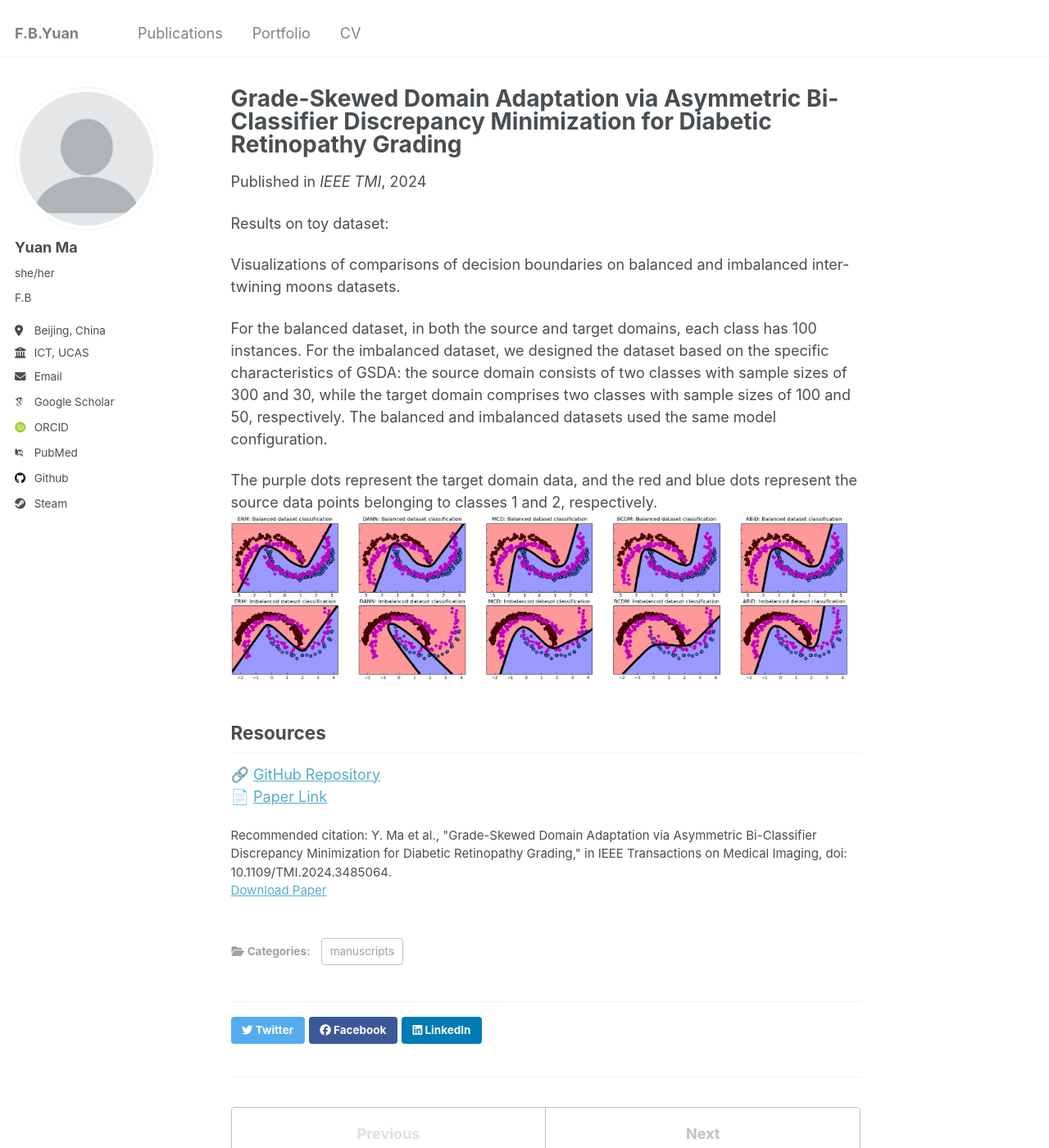
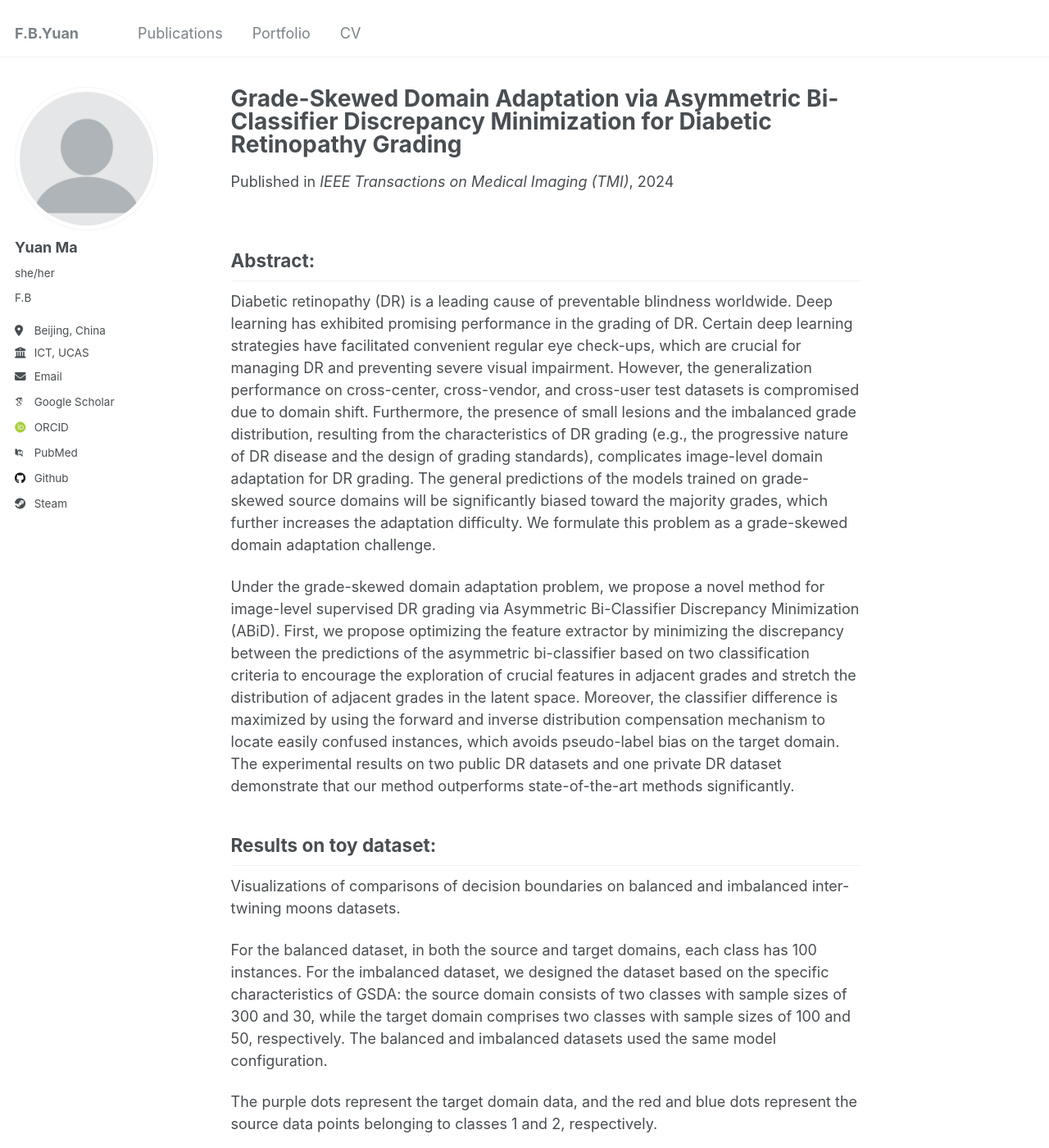
Before and after one commit to FByyyyuan/FByyyyuan.github.io, a Jekyll site: the page built from _publications/2009-10-01-paper-title-number-1.md, in a window 1280 px wide and 1400 px high. Shown: the whole window at 82% size. Built offline with Jekyll 4.4.1, drawn with Linux system fonts in a browser that asks for light colours; some web fonts are replaced.

Commit message:
Update 2009-10-01-paper-title-number-1.md

```diff
--- a/_publications/2009-10-01-paper-title-number-1.md
+++ b/_publications/2009-10-01-paper-title-number-1.md
@@ -5,19 +5,25 @@ category: manuscripts
 permalink: /publication/2009-10-01-paper-title-number-1
 excerpt: 'Diabetic retinopathy (DR) is a leading cause of preventable blindness, with deep learning showing promise in its grading. However, domain shifts, small lesions, and imbalanced grade distributions complicate generalization and adaptation, often leading to biased predictions. To address this, we propose Asymmetric Bi-Classifier Discrepancy Minimization (ABiD), which leverages classifier discrepancy and distribution compensation to enhance feature extraction and reduce bias, achieving state-of-the-art performance on multiple DR datasets.'
 date: 2024-10-16
-venue: 'IEEE TMI'
+venue: 'IEEE Transactions on Medical Imaging (TMI)'
 paperurl: 'https://ieeexplore.ieee.org/document/10731841'
 citation: 'Y. Ma et al., "Grade-Skewed Domain Adaptation via Asymmetric Bi-Classifier Discrepancy Minimization for Diabetic Retinopathy Grading," in IEEE Transactions on Medical Imaging, doi: 10.1109/TMI.2024.3485064.'
 ---
+## Abstract:
 
-Results on toy dataset:
+Diabetic retinopathy (DR) is a leading cause of preventable blindness worldwide. Deep learning has exhibited promising performance in the grading of DR. Certain deep learning strategies have facilitated convenient regular eye check-ups, which are crucial for managing DR and preventing severe visual impairment. However, the generalization performance on cross-center, cross-vendor, and cross-user test datasets is compromised due to domain shift. Furthermore, the presence of small lesions and the imbalanced grade distribution, resulting from the characteristics of DR grading (e.g., the progressive nature of DR disease and the design of grading standards), complicates image-level domain adaptation for DR grading. The general predictions of the models trained on grade-skewed source domains will be significantly biased toward the majority grades, which further increases the adaptation difficulty. We formulate this problem as a grade-skewed domain adaptation challenge.
+
+Under the grade-skewed domain adaptation problem, we propose a novel method for image-level supervised DR grading via Asymmetric Bi-Classifier Discrepancy Minimization (ABiD). First, we propose optimizing the feature extractor by minimizing the discrepancy between the predictions of the asymmetric bi-classifier based on two classification criteria to encourage the exploration of crucial features in adjacent grades and stretch the distribution of adjacent grades in the latent space. Moreover, the classifier difference is maximized by using the forward and inverse distribution compensation mechanism to locate easily confused instances, which avoids pseudo-label bias on the target domain. The experimental results on two public DR datasets and one private DR dataset demonstrate that our method outperforms state-of-the-art methods significantly.
+
+## Results on toy dataset:
 
 Visualizations of comparisons of decision boundaries on balanced and imbalanced inter-twining moons datasets.
 
 For the balanced dataset, in both the source and target domains, each class has 100 instances. For the imbalanced dataset, we designed the dataset based on the specific characteristics of GSDA: the source domain consists of two classes with sample sizes of 300 and 30, while the target domain comprises two classes with sample sizes of 100 and 50, respectively. The balanced and imbalanced datasets used the same model configuration.
 
 The purple dots represent the target domain data, and the red and blue dots represent the source data points belonging to classes 1 and 2, respectively.
-![图片描述](https://github.com/FByyyyuan/FByyyyuan.github.io/blob/master/files/FB003.png)
+
+![image](https://raw.githubusercontent.com/FByyyyuan/FByyyyuan.github.io/master/files/FB003.png)
 
 ## Resources
 🔗 [GitHub Repository](https://github.com/FByyyyuan/ABiD)
```
